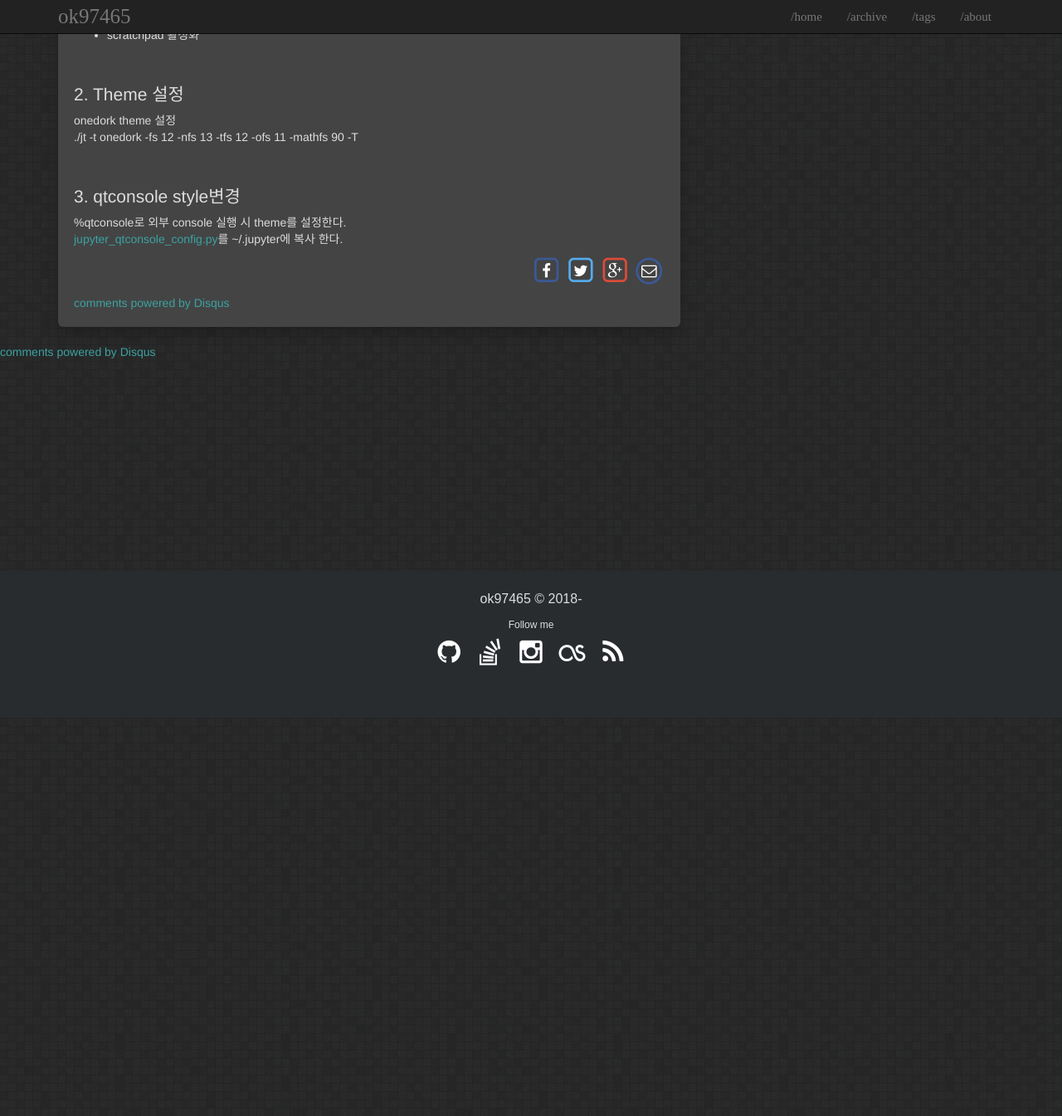
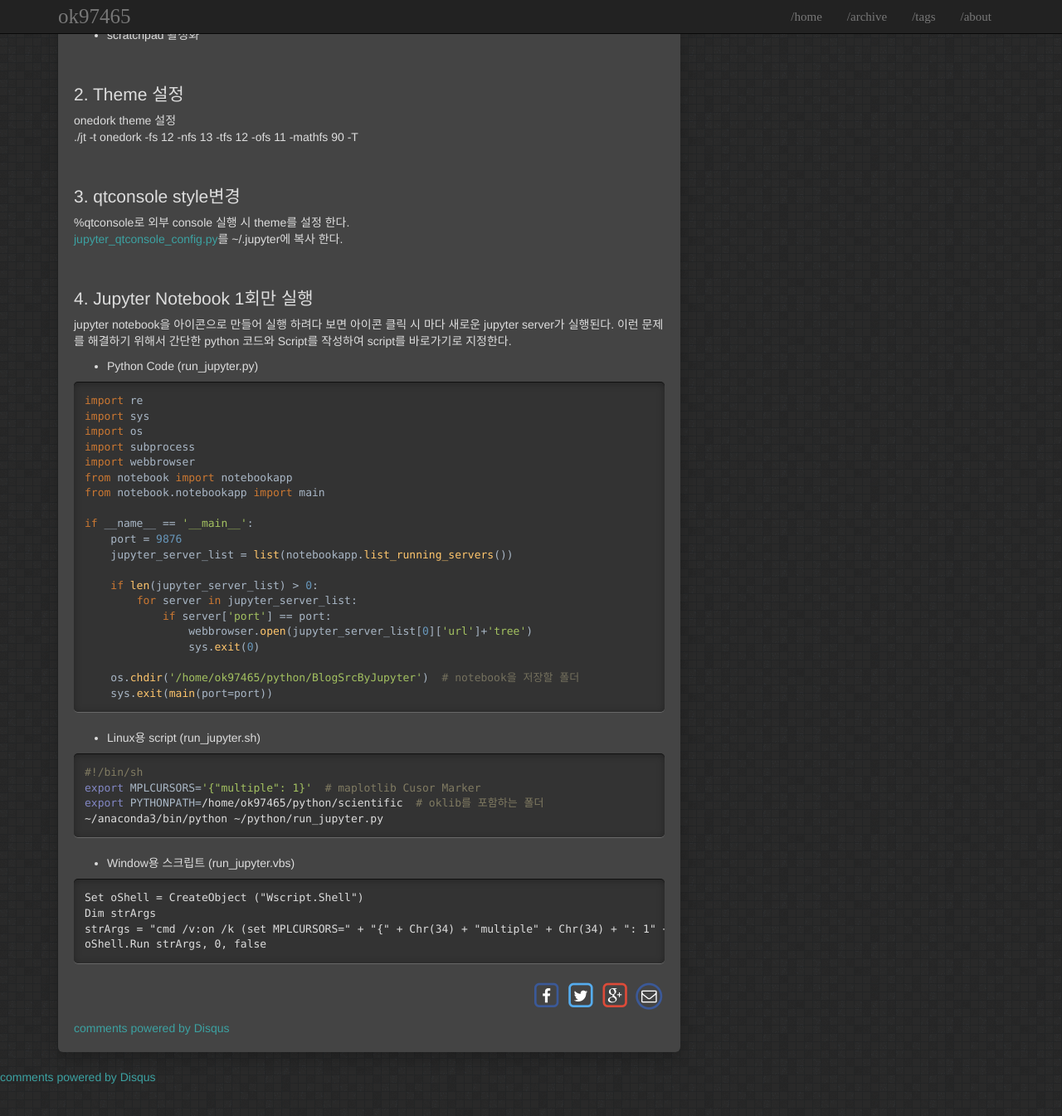
Before and after one commit to ok97465/ok97465.github.io, a Jekyll site: the page built from _posts/2018-09-09-SettingJupyterNotebook.md, in a window 1280 px wide and 1400 px high, scrolled down 535 px. Shown: the top 1345 px of the window at 83% size. Built offline with Jekyll 4.4.1, drawn with Linux system fonts in a browser that asks for light colours; comment, search, counter and statistics services are not loaded; some of the changed text lies outside the part shown.

Commit message:
fix set jupyter notebook

````diff
--- a/_posts/2018-09-09-SettingJupyterNotebook.md
+++ b/_posts/2018-09-09-SettingJupyterNotebook.md
@@ -26,7 +26,7 @@ sitemap :
   * runtools 활성화
     * run all cells 단축키 Ctrl+F5로 변경
   * snippets 활성화
-    * [snippets.json](/assets/data/SettingJupyterNotebook/snippets.json)을 파이선폴더/share/jupyter/nbextensions/snippets에 복사한다.
+    * [snippets.json](/assets/data/SettingJupyterNotebook/snippets.json)을 파이선폴더/share/jupyter/nbextensions/snippets에 복사 한다.
   * snippets Menu 활성화
   * scratchpad 활성화
 
@@ -39,5 +39,53 @@ onedork theme 설정
 <br>
 
 ## 3. qtconsole style변경
-%qtconsole로 외부 console 실행 시 theme를 설정한다.
+%qtconsole로 외부 console 실행 시 theme를 설정 한다.
 [jupyter_qtconsole_config.py](/assets/data/SettingJupyterNotebook/jupyter_qtconsole_config.py)를 ~/.jupyter에 복사 한다.
+
+<br>
+
+## 4. Jupyter Notebook 1회만 실행
+jupyter notebook을 아이콘으로 만들어 실행 하려다 보면 아이콘 클릭 시 마다 새로운 jupyter server가 실행된다. 이런 문제를 해결하기 위해서 간단한 python 코드와 Script를 작성하여 script를 바로가기로 지정한다.
+
+  * Python Code (run_jupyter.py)
+
+``` python
+import re
+import sys
+import os
+import subprocess
+import webbrowser
+from notebook import notebookapp
+from notebook.notebookapp import main
+
+if __name__ == '__main__':
+    port = 9876
+    jupyter_server_list = list(notebookapp.list_running_servers())
+
+    if len(jupyter_server_list) > 0:
+        for server in jupyter_server_list:
+            if server['port'] == port:
+                webbrowser.open(jupyter_server_list[0]['url']+'tree')
+                sys.exit(0)
+
+    os.chdir('/home/ok97465/python/BlogSrcByJupyter')  # notebook을 저장할 폴더
+    sys.exit(main(port=port))
+```
+
+  * Linux용 script (run_jupyter.sh)
+
+```bash
+#!/bin/sh
+export MPLCURSORS='{"multiple": 1}'  # maplotlib Cusor Marker
+export PYTHONPATH=/home/ok97465/python/scientific  # oklib를 포함하는 폴더
+~/anaconda3/bin/python ~/python/run_jupyter.py
+```
+
+  * Window용 스크립트 (run_jupyter.vbs)
+
+```
+Set oShell = CreateObject ("Wscript.Shell")
+Dim strArgs
+strArgs = "cmd /v:on /k (set MPLCURSORS=" + "{" + Chr(34) + "multiple" + Chr(34) + ": 1" + "}" + ")" + " & (set PYTHONPATH=D:\python\scientific) & C:\IntelPython3\python.exe D:\python\start_jupyter.py"
+oShell.Run strArgs, 0, false
+```
````
Also changed, not shown: 2 other files.
